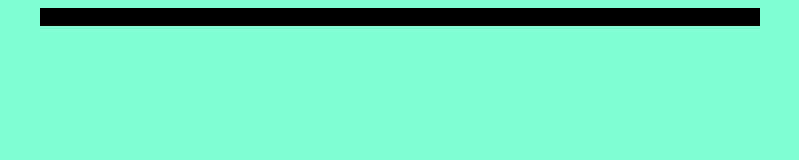
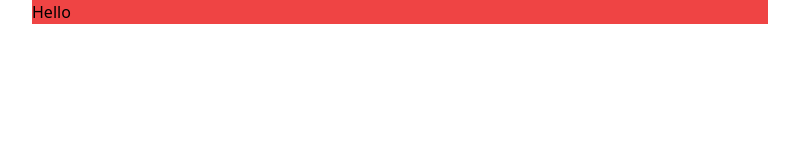
Before and after one commit to israel-dv/israel-blog, a Gatsby site: page / in a window 1280 px wide. Shown: the whole page, without its empty margins (240-1039 px from the left). Built offline with nearby package versions, Linux system fonts and the light colour scheme; Gatsby itself is replaced by a stand-in of ours.

Commit message:
installation and configuration tailwindcss

```diff
--- a/gatsby-config.js
+++ b/gatsby-config.js
@@ -18,6 +18,7 @@ module.exports = {
     title: "Israel Blog",
   },
   plugins: [
+    "gatsby-plugin-postcss",
     {
       resolve: `gatsby-plugin-typescript`,
       options: {
--- a/package.json
+++ b/package.json
@@ -25,11 +25,15 @@
     "@types/react-dom": "^17.0.9",
     "@typescript-eslint/eslint-plugin": "^4.32.0",
     "@typescript-eslint/parser": "^4.32.0",
+    "autoprefixer": "^10.4.0",
     "babel-eslint": "^10.1.0",
     "eslint": "^7.32.0",
     "eslint-plugin-react": "^7.26.1",
     "eslint-webpack-plugin": "^3.0.1",
     "gatsby-plugin-eslint": "^4.0.0",
+    "gatsby-plugin-postcss": "^5.1.0",
+    "postcss": "^8.3.11",
+    "tailwindcss": "^2.2.19",
     "typescript": "^4.4.3"
   }
 }
--- /dev/null
+++ b/postcss.config.js
@@ -0,0 +1,6 @@
+module.exports = {
+  plugins: {
+    tailwindcss: {},
+    autoprefixer: {},
+  },
+}
--- a/src/pages/index.tsx
+++ b/src/pages/index.tsx
@@ -5,7 +5,7 @@ import "../styles/index.css";
 const IndexPage: React.FC = () => {
   return (
     <main>
-      <div className="container-building">Hello</div>
+      <div className="container-building bg-red-500">Hello</div>
     </main>
   );
 };
--- a/src/styles/index.css
+++ b/src/styles/index.css
@@ -1,3 +1,7 @@
+@tailwind base;
+@tailwind components;
+@tailwind utilities;
+
 html {
   margin: 0;
   padding: 0;
@@ -5,12 +9,12 @@ html {
 
 body {
   padding: 0 17rem;
-  background-color: aquamarine;
+  /* background-color: aquamarine; */
 }
 
 .container-building {
   display: flex;
   width: 100%;
   height: 100%;
-  background-color: black;
+  /* background-color: black; */
 }
--- /dev/null
+++ b/tailwind.config.js
@@ -0,0 +1,11 @@
+module.exports = {
+  purge: ["./src/**/*.{js,jsx,ts,tsx}"],
+  darkMode: false, // or 'media' or 'class'
+  theme: {
+    extend: {},
+  },
+  variants: {
+    extend: {},
+  },
+  plugins: [],
+};
```
Also changed, not shown: 1 other file.
